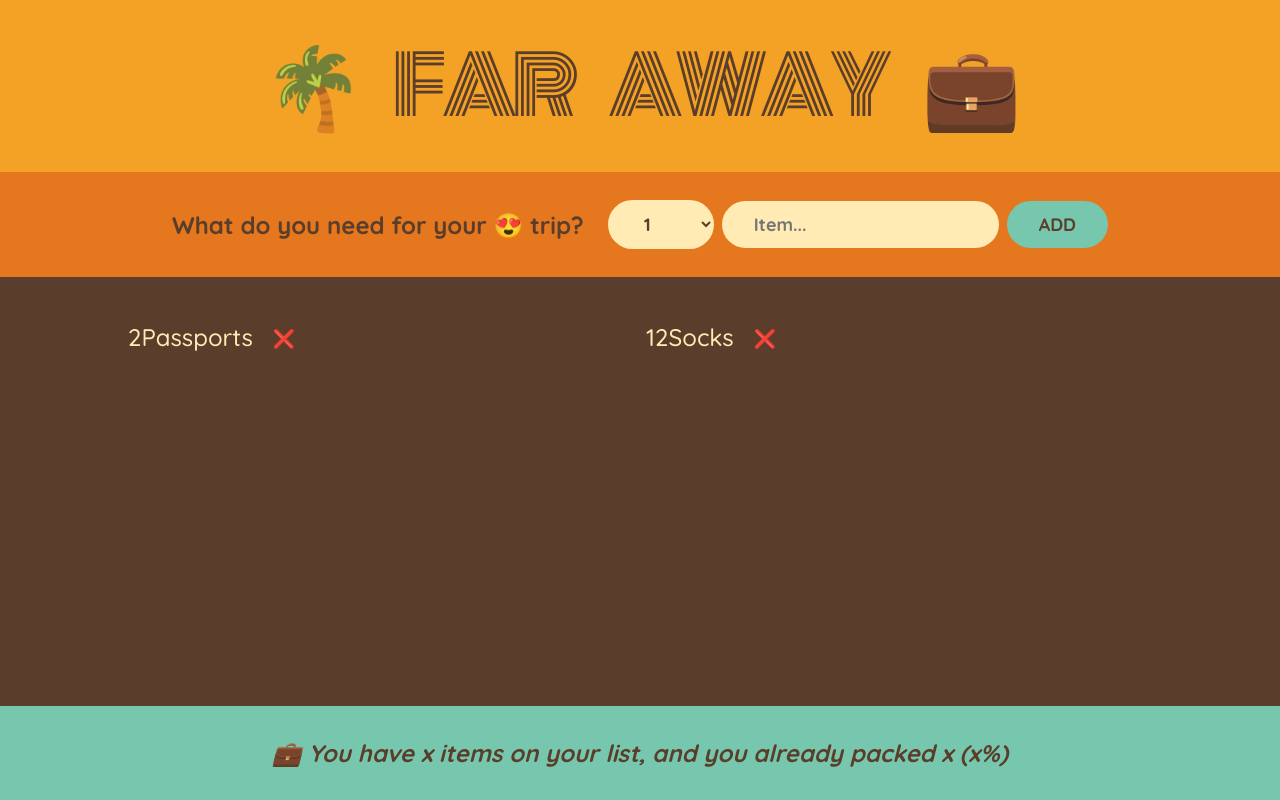
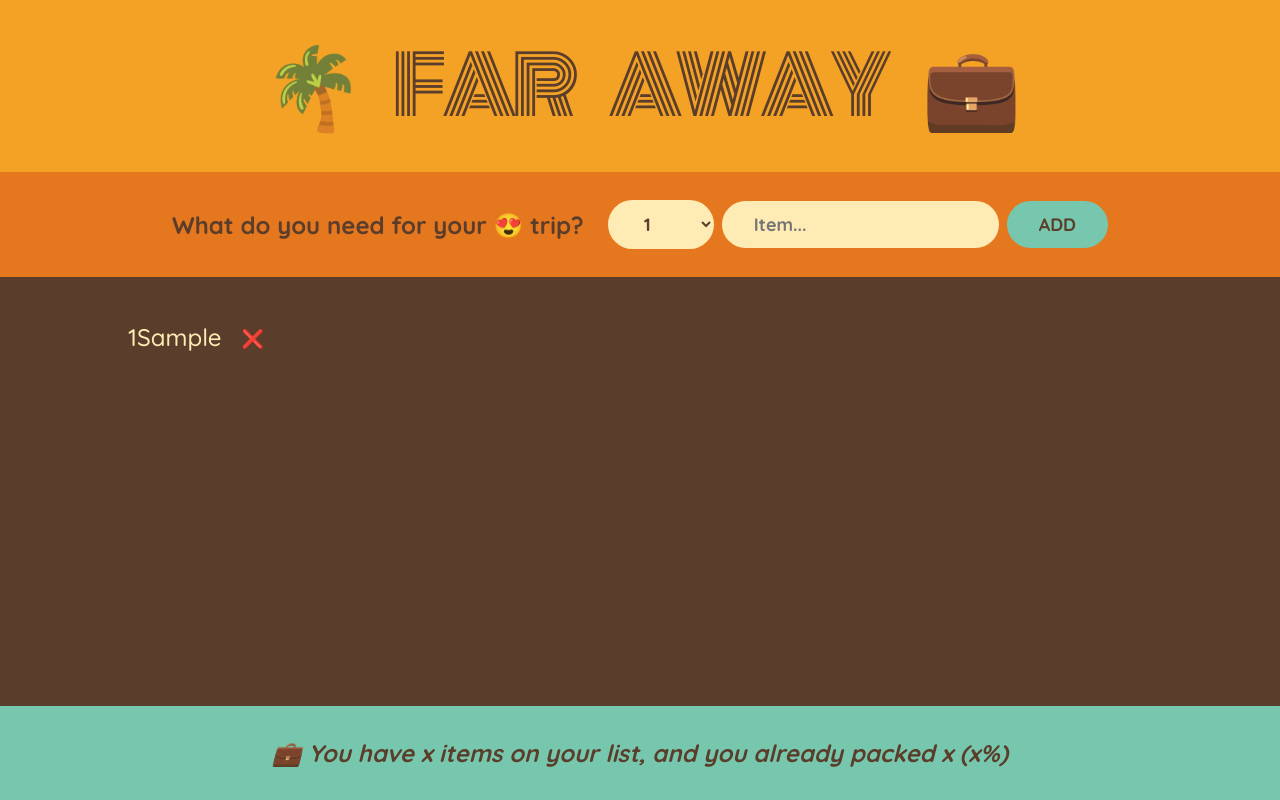
Before and after one commit to navidTabrizi90/travel-list-react, a React (Create React App) app: page / in a window 1280 px wide. Both pictures are taken after typing "Sample" into the empty fields and a click on the button "ADD". Built offline with nearby package versions, Linux system fonts and the light colour scheme.

Commit message:
adding deleting feature

```diff
--- a/src/App.js
+++ b/src/App.js
@@ -1,17 +1,18 @@
 import React, { useState } from "react";
 import "./App.css";
 
-const initialItems = [
-  { id: 1, description: "Passports", quantity: 2, packed: false },
-  { id: 2, description: "Socks", quantity: 12, packed: false },
-];
+function App() {
+  const [items, setItems] = useState([]);
 
-function App() {
+  function handleDeleteItem(id) {
+    setItems((items) => items.filter((item) => item.id !== id));
+  }
+
   return (
     <div className="app">
       <Logo />
-      <Form />
-      <PackingList />
+      <Form setItems={setItems} />
+      <PackingList items={items} onDeleteItem={handleDeleteItem} />
       <Stats />
     </div>
   );
@@ -20,15 +21,20 @@ function App() {
 function Logo() {
   return <h1>🌴 Far Away 💼</h1>;
 }
-function Form() {
+function Form({ setItems }) {
   const [description, setDescription] = useState("");
   const [quantity, setQuantity] = useState(1);
+
+  function handleAddItem(item) {
+    setItems((prevItems) => [...prevItems, item]);
+  }
 
   function handleSubmit(e) {
     e.preventDefault();
     if (!description) return;
     const newItem = { description, quantity, packed: false, id: Date.now() };
     console.log(newItem);
+    handleAddItem(newItem);
 
     setDescription("");
     setQuantity(1);
@@ -55,26 +61,26 @@ function Form() {
   );
 }
 
-function PackingList() {
+function PackingList({ items, onDeleteItem }) {
   return (
     <div className="list">
       <ul>
-        {initialItems.map((item) => (
-          <Item item={item} key={item.id} />
+        {items.map((item) => (
+          <Item item={item} key={item.id} onDeleteItem={onDeleteItem} />
         ))}
       </ul>
     </div>
   );
 }
 
-function Item({ item }) {
+function Item({ item, onDeleteItem }) {
   return (
     <li>
       <span style={item.packed ? { textDecoration: "line-through" } : {}}>
         {item.quantity}
         {item.description}
       </span>
-      <button>❌</button>
+      <button onClick={() => onDeleteItem(item.id)}>❌</button>
     </li>
   );
 }
```
